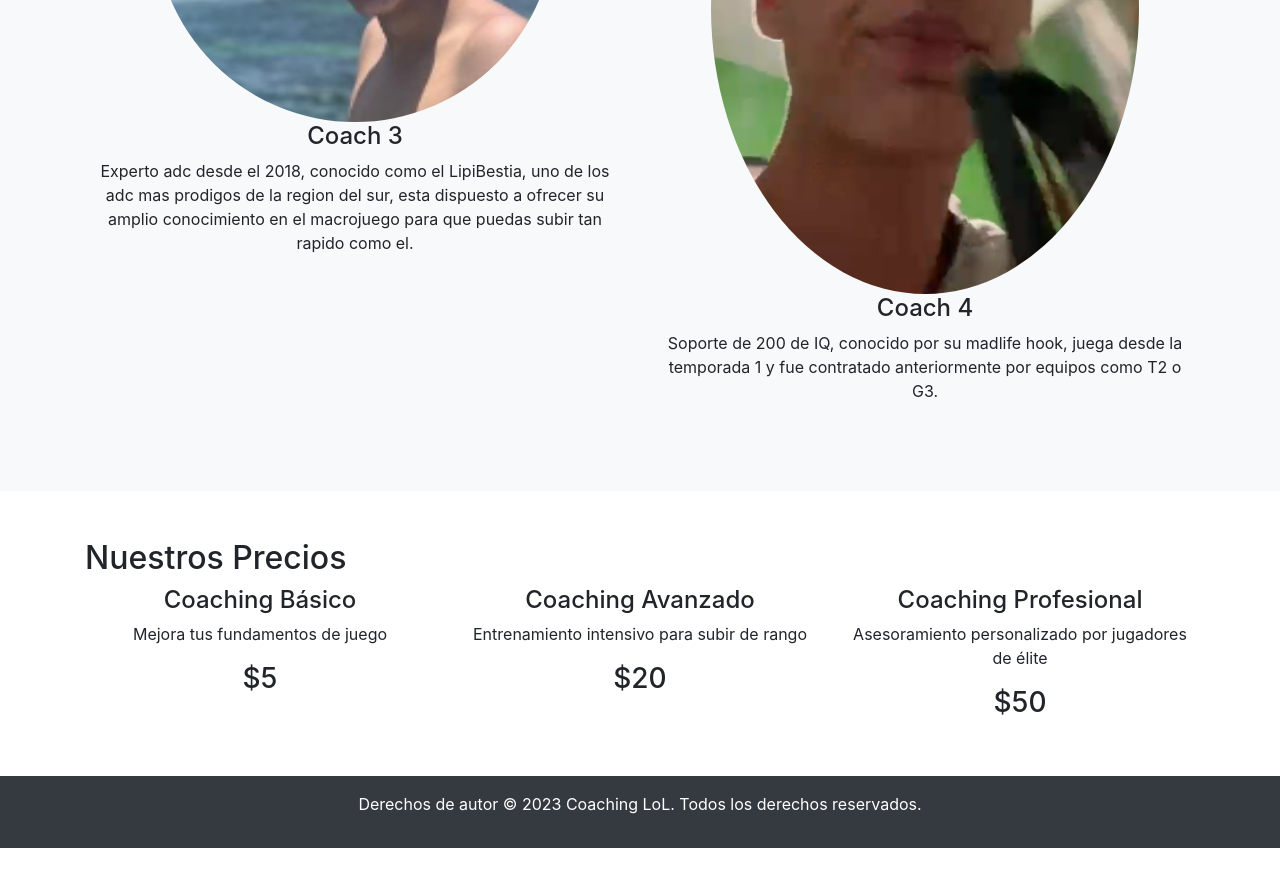
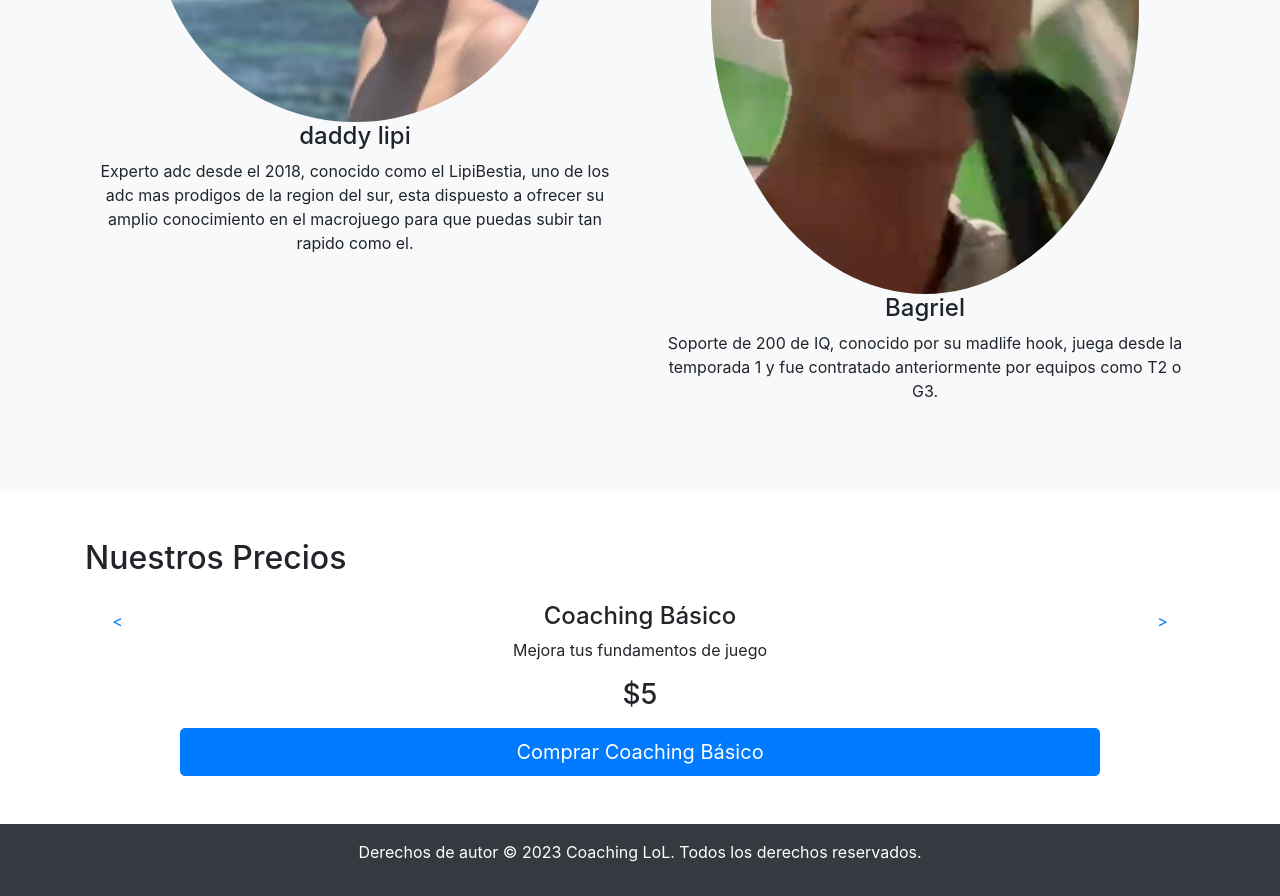
Before and after one commit to Ogreaggressive/taller-sis-info, a plain HTML site: page index.html in a window 1280 px wide. Shown: the part 1460-2356 px from the top of the page. Before the commit the page ends 2308 px from the top, so only its background shows below. Drawn offline with nearby package versions, Linux system fonts and the light colour scheme.

Commit message:
finising prices section

```diff
--- a/index.html
+++ b/index.html
@@ -57,14 +57,14 @@
                 <div class="col-md-6 mb-4">
                     <div class="coach-box text-center">
                         <img src="chris.PNG" alt="Coach 1" class="img-fluid rounded-circle">
-                        <h4>Coach 1</h4>
+                        <h4>L9 djiwan</h4>
                         <p>Experto en estrategias de jungla. Ha alcanzado el rango Challenger múltiples veces. Apasionado por ayudar a los jugadores a mejorar su macrojuego.</p>
                     </div>
                 </div>
                 <div class="col-md-6 mb-4">
                     <div class="coach-box text-center">
                         <img src="gabor.jpg" alt="Coach 2" class="img-fluid rounded-circle">
-                        <h4>Coach 2</h4>
+                        <h4>Viejo jenkins</h4>
                         <p>Jugador profesional retirado. Conocido por su habilidad en la calle del medio. Se enfoca en la mejora de la mecánica y el posicionamiento.</p>
                     </div>
                 </div>
@@ -73,14 +73,14 @@
                 <div class="col-md-6 mb-4">
                     <div class="coach-box text-center">
                         <img src="lipi.PNG" alt="Coach 3" class="img-fluid rounded-circle" style="width: 400px; height: 400px;">
-                    <h4>Coach 3</h4>
+                    <h4>daddy lipi</h4>
                         <p>Experto adc desde el 2018, conocido como el LipiBestia, uno de los adc mas prodigos de la region del sur, esta dispuesto a ofrecer su amplio conocimiento en el macrojuego para que puedas subir tan rapido como el.</p>
                     </div>
                 </div>
                 <div class="col-md-6 mb-4">
                     <div class="coach-box text-center">
                         <img src="bagre.PNG" alt="Coach 4" class="img-fluid rounded-circle">
-                        <h4>Coach 4</h4>
+                        <h4>Bagriel</h4>
                         <p>Soporte de 200 de IQ, conocido por su madlife hook, juega desde la temporada 1 y fue contratado anteriormente por equipos como T2 o G3.</p>
                     </div>
                 </div>
@@ -92,31 +92,66 @@
     <section id="nuestros-precios" class="py-5">
         <div class="container">
             <h2>Nuestros Precios</h2>
-            <div class="row">
-                <div class="col-md-4">
+            <div class="row justify-content-center mt-4">
+                <div class="col-md-1 text-center">
+                    <a class="btn btn-link" id="prevPrice"><</a>
+                </div>
+                <div class="col-md-10 text-center">
                     <div class="precio-box text-center">
-                        <h4>Coaching Básico</h4>
-                        <p>Mejora tus fundamentos de juego</p>
-                        <h3>$5</h3>
+                        <h4 id="precioTitulo">Coaching Avanzado</h4>
+                        <p id="precioDescripcion">Entrenamiento intensivo para subir de rango</p>
+                        <h3 id="precioValor">$20</h3>
+                        <div id="botonCompra" class="mt-3">
+                            <button class="btn btn-primary btn-lg btn-block">Comprar</button>
+                        </div>
                     </div>
                 </div>
-                <div class="col-md-4">
-                    <div class="precio-box text-center">
-                        <h4>Coaching Avanzado</h4>
-                        <p>Entrenamiento intensivo para subir de rango</p>
-                        <h3>$20</h3>
-                    </div>
-                </div>
-                <div class="col-md-4">
-                    <div class="precio-box text-center">
-                        <h4>Coaching Profesional</h4>
-                        <p>Asesoramiento personalizado por jugadores de élite</p>
-                        <h3>$50</h3>
-                    </div>
+                <div class="col-md-1 text-center">
+                    <a class="btn btn-link" id="nextPrice">></a>
                 </div>
             </div>
         </div>
     </section>
+    <script>
+        var currentPrice = 1;
+        var maxPrices = 3;
+
+        document.getElementById("prevPrice").addEventListener("click", function() {
+            currentPrice = (currentPrice - 1) < 1 ? maxPrices : (currentPrice - 1);
+            showPrice(currentPrice);
+        });
+
+        document.getElementById("nextPrice").addEventListener("click", function() {
+            currentPrice = (currentPrice + 1) > maxPrices ? 1 : (currentPrice + 1);
+            showPrice(currentPrice);
+        });
+
+        function showPrice(priceNumber) {
+            var coachingTitles = ["Coaching Básico", "Coaching Avanzado", "Coaching Profesional"];
+            var coachingDescriptions = [
+                "Mejora tus fundamentos de juego",
+                "Entrenamiento intensivo para subir de rango",
+                "Asesoramiento personalizado por jugadores de élite"
+            ];
+            var coachingPrices = ["$5", "$20", "$50"];
+
+            var title = coachingTitles[priceNumber - 1];
+            var description = coachingDescriptions[priceNumber - 1];
+            var price = coachingPrices[priceNumber - 1];
+
+            document.querySelector("#precioTitulo").textContent = title;
+            document.querySelector("#precioDescripcion").textContent = description;
+            document.querySelector("#precioValor").textContent = price;
+
+            // Cambiar el texto del botón y el enlace (si es necesario)
+            var botonCompra = document.querySelector("#botonCompra button");
+            botonCompra.textContent = "Comprar " + title;
+            botonCompra.setAttribute("href", "#");  // Reemplazar "#" con el enlace de compra real
+        }
+
+        // Mostrar el primer precio al cargar la página
+        showPrice(currentPrice);
+    </script>
 
     <!-- Footer -->
     <footer class="bg-dark text-white text-center py-3">
```
